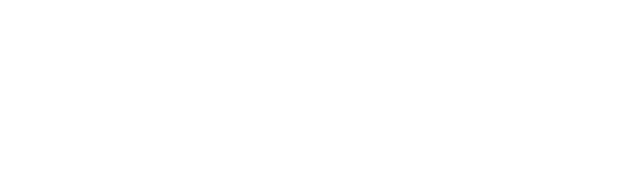
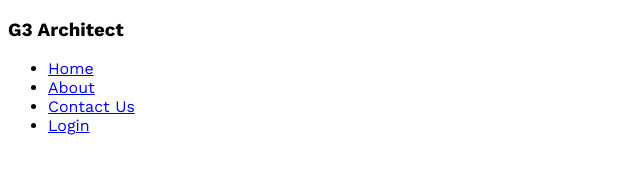
Before and after one commit to mdszhossain/g3-architect-responsive-webpage-practice, a plain HTML site: page index.html in a window 1280 px wide. Shown: the whole page, without its empty margins (0-640 px from the left). Drawn offline with nearby package versions, Linux system fonts and the light colour scheme.

Commit message:
some update

```diff
--- a/index.html
+++ b/index.html
@@ -7,7 +7,15 @@
     <link rel="stylesheet" href="./styles/style.css">
 </head>
 <body>
-    <header></header>
+    <header>
+        <h3>G3 Architect</h3>
+        <ul>
+            <li><a href="#">Home</a></li>
+            <li><a href="#">About</a></li>
+            <li><a href="#">Contact Us</a></li>
+            <li><a href="#">Login</a></li>
+        </ul>
+    </header>
     <main></main>
     <footer></footer>
 </body>
--- a/styles/style.css
+++ b/styles/style.css
@@ -0,0 +1,9 @@
+/* Work Sans Font From Google Font */
+@import url('https://fonts.googleapis.com/css2?family=Work+Sans:ital,wght@0,100..900;1,100..900&display=swap');
+
+/* Setting Fonts */
+* {
+  font-family: "Work Sans", sans-serif;
+  font-optical-sizing: auto;
+  font-style: normal;
+}
```
